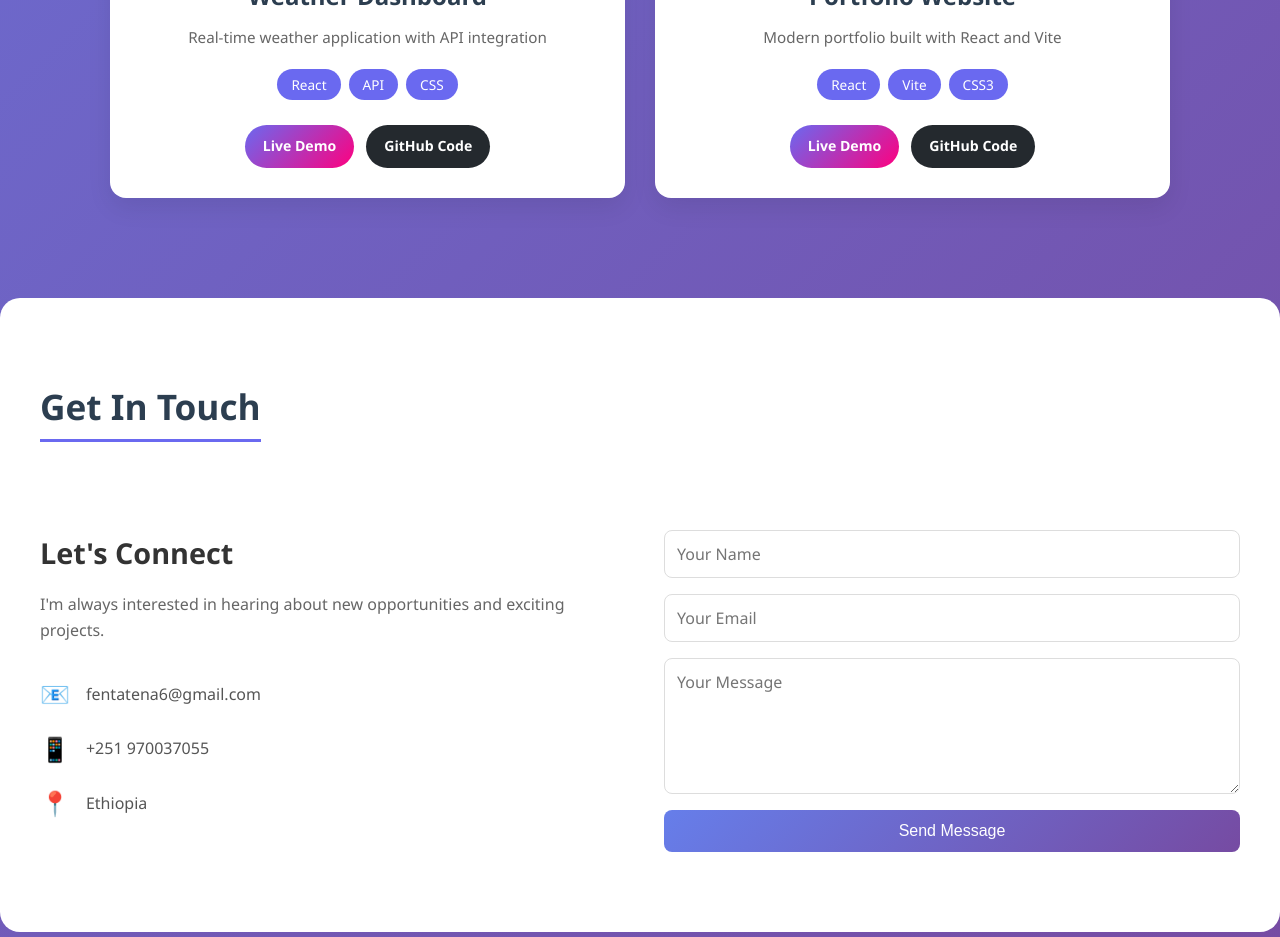
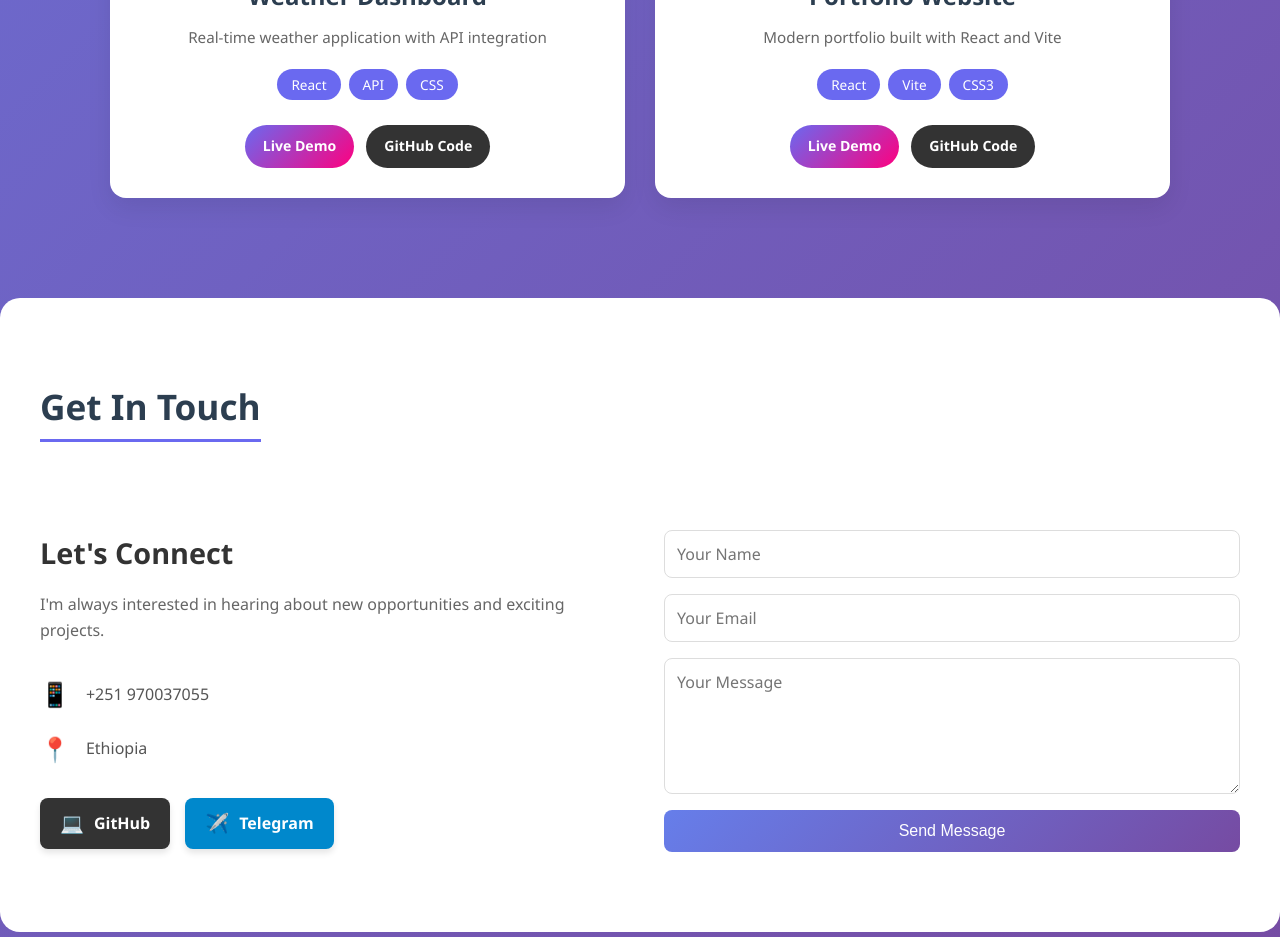
Before and after one commit to fentatena6-cmyk/new-portfolio, a React (Vite) app: page / in a window 1280 px wide. Shown: the part 1860-2797 px from the top of the page. Built offline with nearby package versions, Linux system fonts and the light colour scheme; the HTML template or start-up script is replaced by a standard one.

Commit message:
Complete portfolio code

```diff
--- a/index.html
+++ b/index.html
@@ -4,7 +4,12 @@
     <meta charset="UTF-8" />
     <link rel="icon" type="image/svg+xml" href="/vite.svg" />
     <meta name="viewport" content="width=device-width, initial-scale=1.0" />
-    <title>My Portfolio | React + Vite</title>
+
+    <!-- Title: በ Search Engine እና ብራውዘር ታብ ላይ የሚታይ -->
+    <title>Tena Fenta | Web Developer Portfolio</title>
+
+    <!-- Meta Description: ሰዎች በ Google ሲፈልጉ የሚታይ አጭር መግለጫ -->
+    <meta name="description" content="Personal Portfolio of Tena Fenta - Computer Science Student & Web Developer." />
   </head>
   <body>
     <div id="root"></div>
--- a/package.json
+++ b/package.json
@@ -3,10 +3,13 @@
   "private": true,
   "version": "1.0.0",
   "type": "module",
+  "homepage": "https://fentatena6-cmyk.github.io/my-portfolio",
   "scripts": {
     "dev": "vite",
     "build": "vite build",
-    "preview": "vite preview"
+    "preview": "vite preview",
+    "predeploy": "npm run build",
+    "deploy": "gh-pages -d dist"
   },
   "dependencies": {
     "react": "^18.2.0",
@@ -16,6 +19,7 @@
     "@types/react": "^18.2.43",
     "@types/react-dom": "^18.2.17",
     "@vitejs/plugin-react": "^4.2.1",
+    "gh-pages": "^6.1.1",
     "vite": "^5.0.8"
   }
 }
--- a/src/components/About.css
+++ b/src/components/About.css
@@ -68,3 +68,16 @@
   border-radius: 8px;
   transition: width 1s ease-in-out;
 }
+footer {
+  text-align: center;
+  display: flex;
+  justify-content: center;
+  align-items: center;
+  padding: 20px 0;
+  width: 100%;
+}
+
+footer p {
+  margin: 0;
+  text-align: center;
+}
--- a/src/components/Contact.css
+++ b/src/components/Contact.css
@@ -88,3 +88,59 @@
     grid-template-columns: 1fr;
   }
 }
+.contact-item a {
+  color: inherit;
+  text-decoration: none;
+  transition: color 0.3s ease;
+}
+
+.contact-item a:hover {
+  color: #4a6cf7; /* ስትነኪው የሚቀየረው ከለር */
+  text-decoration: underline;
+}
+/* Social Buttons Styling */
+.social-buttons {
+  display: flex;
+  gap: 15px;
+  margin-top: 30px;
+}
+
+.social-btn {
+  display: flex;
+  align-items: center;
+  gap: 10px;
+  padding: 10px 20px;
+  border-radius: 8px;
+  font-size: 1rem;
+  font-weight: 600;
+  text-decoration: none;
+  color: #fff !important; /* የጽሁፉ ከለር ነጭ እንዲሆን */
+  transition: all 0.3s ease;
+  box-shadow: 0 4px 6px rgba(0, 0, 0, 0.1);
+}
+
+.social-btn span {
+  font-size: 1.2rem;
+}
+
+/* GitHub Button Colors */
+.github-btn {
+  background-color: #333333;
+}
+
+.github-btn:hover {
+  background-color: #000000;
+  transform: translateY(-3px); /* ሲነካ ትንሽ ወደ ላይ ብድግ እንዲል */
+  box-shadow: 0 6px 12px rgba(0, 0, 0, 0.2);
+}
+
+/* Telegram Button Colors */
+.telegram-btn {
+  background-color: #0088cc;
+}
+
+.telegram-btn:hover {
+  background-color: #006699;
+  transform: translateY(-3px);
+  box-shadow: 0 6px 12px rgba(0, 136, 204, 0.3);
+}
--- a/src/components/Contact.jsx
+++ b/src/components/Contact.jsx
@@ -7,6 +7,7 @@ const Contact = () => {
     email: '',
     message: ''
   })
+  const [status, setStatus] = useState('')
 
   const handleChange = (e) => {
     setFormData({
@@ -15,10 +16,40 @@ const Contact = () => {
     })
   }
 
-  const handleSubmit = (e) => {
+  const handleSubmit = async (e) => {
     e.preventDefault()
-    alert('Thank you for your message! I will get back to you soon.')
-    setFormData({ name: '', email: '', message: '' })
+    setStatus('Sending...')
+
+    try {
+      const response = await fetch('https://api.web3forms.com/submit', {
+        method: 'POST',
+        headers: {
+          'Content-Type': 'application/json',
+          'Accept': 'application/json'
+        },
+        body: JSON.stringify({
+          access_key: '831ae67d-5e1a-4c92-8202-dec616a72009',
+          name: formData.name,
+          email: formData.email,
+          message: formData.message
+        })
+      })
+
+      const result = await response.json()
+
+      if (result.success) {
+        alert('Thank you for your message! I will get back to you soon.')
+        setFormData({ name: '', email: '', message: '' })
+        setStatus('')
+      } else {
+        alert('Oops! Something went wrong. Please try again.')
+        setStatus('')
+      }
+    } catch (error) {
+      console.error(error)
+      alert('Oops! Something went wrong. Please try again.')
+      setStatus('')
+    }
   }
 
   return (
@@ -29,19 +60,38 @@ const Contact = () => {
           <div className="contact-info">
             <h3>Let's Connect</h3>
             <p>I'm always interested in hearing about new opportunities and exciting projects.</p>
+
             <div className="contact-details">
-              <div className="contact-item">
-                <span>📧</span>
-                <p>fentatena6@gmail.com</p>
-              </div>
               <div className="contact-item">
                 <span>📱</span>
                 <p>+251 970037055</p>
               </div>
+
               <div className="contact-item">
                 <span>📍</span>
                 <p>Ethiopia</p>
               </div>
+            </div>
+
+            {/* Social Buttons */}
+            <div className="social-buttons">
+              <a
+                href="https://github.com/fentatena6-cmyk"
+                target="_blank"
+                rel="noopener noreferrer"
+                className="social-btn github-btn"
+              >
+                <span>💻</span> GitHub
+              </a>
+
+              <a
+                href="https://t.me/tenaf21"
+                target="_blank"
+                rel="noopener noreferrer"
+                className="social-btn telegram-btn"
+              >
+                <span>✈️</span> Telegram
+              </a>
             </div>
           </div>
 
@@ -70,7 +120,9 @@ const Contact = () => {
               onChange={handleChange}
               required
             ></textarea>
-            <button type="submit">Send Message</button>
+            <button type="submit" disabled={status === 'Sending...'}>
+              {status === 'Sending...' ? 'Sending...' : 'Send Message'}
+            </button>
           </form>
         </div>
       </div>
--- a/vite.config.js
+++ b/vite.config.js
@@ -3,6 +3,7 @@ import react from '@vitejs/plugin-react'
 
 export default defineConfig({
   plugins: [react()],
+  base: '/my-portfolio/',
   server: {
     port: 5173,
     open: true
```
Also changed, not shown: 1 other file (tests, documents, lock files or other folders).
